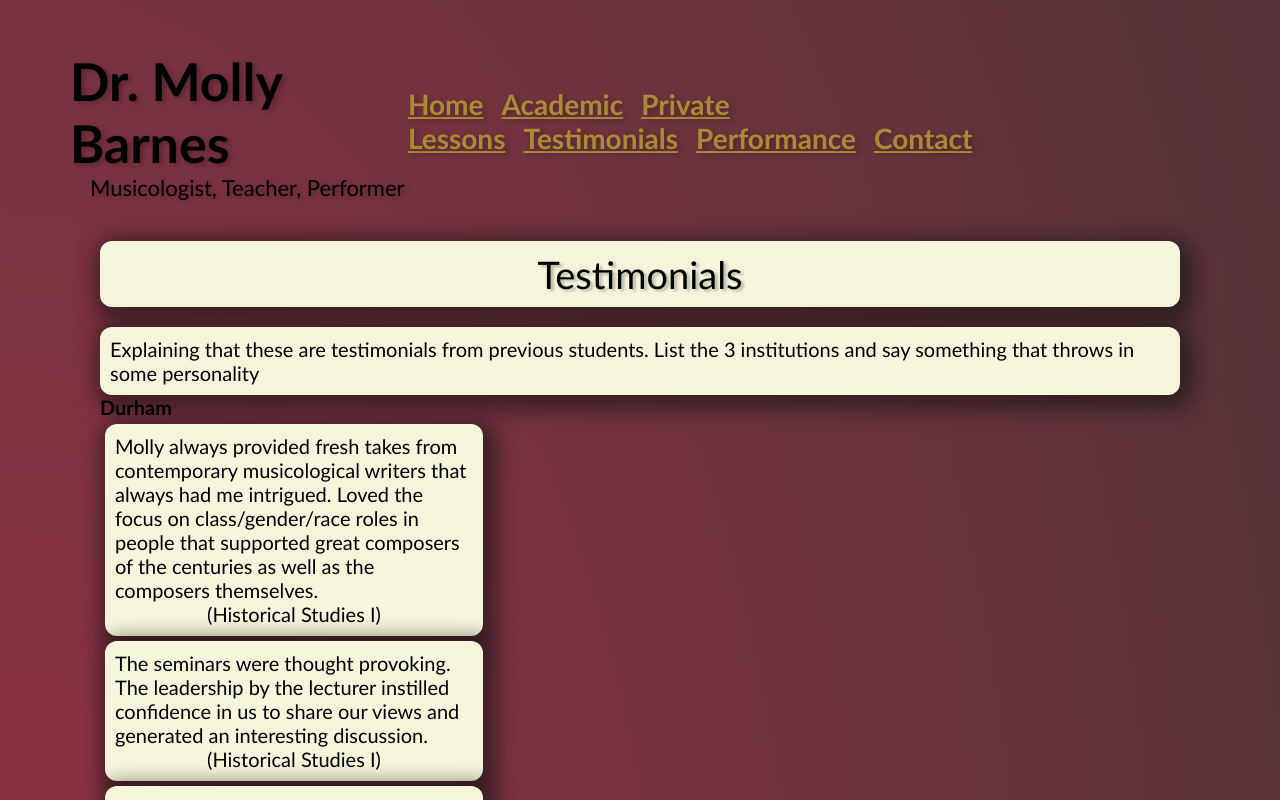
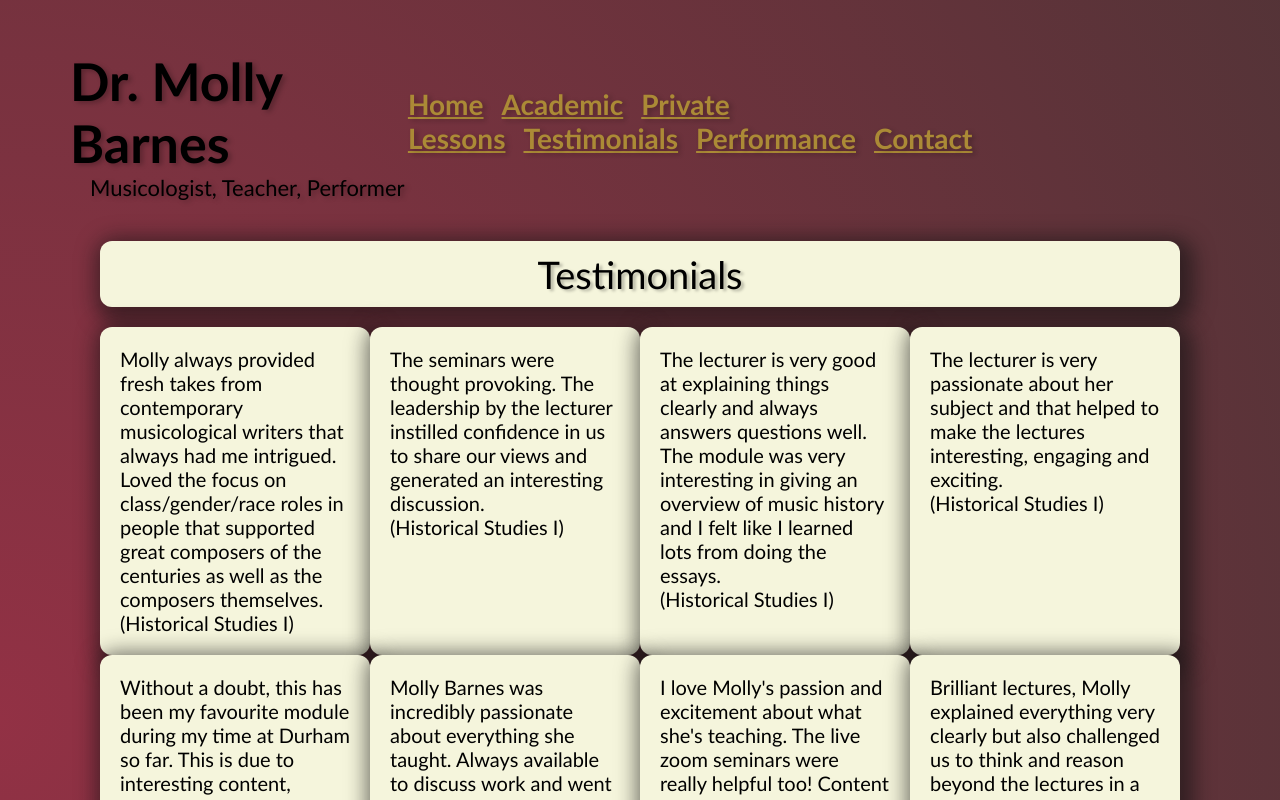
Before and after one commit to jlayher/molly-barnes-music, a Next.js app: page /testimonials in a window 1280 px wide. Shown: the top 800 px of the page. Built offline with nearby package versions, Linux system fonts and the light colour scheme.

Commit message:
Css grid for Testimonials, starting

```diff
--- a/src/pages/academic-teaching.js
+++ b/src/pages/academic-teaching.js
@@ -4,6 +4,7 @@ import React from "react";
 import TestimonialBar from "@/components/TestimonialBar";
 
 import styles from "@/styles/academic.module.css";
+import SidepanelTest from "@/components/Body-Components/SidepanelTest";
 
 const AcademicTeaching = () => {
   return (
@@ -16,9 +17,7 @@ const AcademicTeaching = () => {
 
 
         {/* Side Panel for Testimonials */}
-        <TestimonialBar >
-          Hello
-        </TestimonialBar>
+        <SidepanelTest></SidepanelTest>
 
         {/* Container for Academic Teaching and Research Cards */}
         <div className={styles.academic__body_text_container}>
--- a/src/pages/testimonials.js
+++ b/src/pages/testimonials.js
@@ -18,18 +18,23 @@ const Testimonials = () => {
     <Layout>
       <div className={styles.testimonials__title}>Testimonials</div>
 
-      <div className={styles.testimonials__blurb}>
+      {/* <div className={styles.testimonials__blurb}>
         Explaining that these are testimonials from previous students.  List the 3 institutions and say something that throws in some personality
-      </div>
+      </div> */}
 
-      <div className={styles.testimonials__container}>
-        <div>
-          <h1>Durham</h1>
+      {/* <div className={styles.testimonials__container}> */}
+
+      {/* Testing out Grid Functionality with new Div class on durham */}
+
+
+      <div className={styles.testimonials__grid_container}>
+          {/* <h1>Durham</h1> */}
           {durham.map(({ id, text, course }) => (
             <TestimonialCard text={text} course={course}>
             </TestimonialCard>
           ))}
-        </div>
+      </div>
+
 
         {/* <div>
           <h1>Greensboro</h1>
@@ -46,7 +51,7 @@ const Testimonials = () => {
             </TestimonialCard>
           ))}
         </div> */}
-      </div>
+      {/* </div> */}
 
 
 
--- a/src/styles/footer.module.css
+++ b/src/styles/footer.module.css
@@ -38,9 +38,20 @@
 
 .footer__section_container_private {
     display: flex;
-
+    /* gradient generated with cssmatic.com */
+    -webkit-box-shadow: 5px 6px 20px 9px rgba(18,18,18,0.57);
+    -moz-box-shadow: 5px 6px 20px 9px rgba(18,18,18,0.57);
+    box-shadow: 5px 6px 20px 9px rgba(18,18,18,0.57);
 }
 
 .footer__section_container_anchors{
     color: rgb(201, 197, 190);
+
 }
+
+.footer__section_container_titles {
+    /* gradient generated with cssmatic.com */
+    -webkit-box-shadow: 5px 6px 20px 9px rgba(18,18,18,0.57);
+    -moz-box-shadow: 5px 6px 20px 9px rgba(18,18,18,0.57);
+    box-shadow: 5px 6px 20px 9px rgba(18,18,18,0.57);
+}
--- a/src/styles/testcard.module.css
+++ b/src/styles/testcard.module.css
@@ -8,16 +8,18 @@
 
 
 .testcard__body_text {
-    display: flex;
-    flex-direction: column;
-    align-items: center;
+    /* display: flex;
+    flex-direction: column; */
+    /* align-items: center;
+    justify-content: space-between; */
+
 
     background-color: beige;
     border-radius: 12px;
 
-    margin: 5px;
-    padding: 10px;
-    max-width: 35%;
+    /* margin: 5px; */
+    padding: 20px;
+    /* max-width: 35%; */
 
 
       /* gradient generated with cssmatic.com */
@@ -25,3 +27,5 @@
     -moz-box-shadow: 5px 6px 20px 9px rgba(18,18,18,0.57);
     box-shadow: 5px 6px 20px 9px rgba(18,18,18,0.57);
 }
+
+/* Create separate classes for the institution and course */
--- a/src/styles/testimonials.module.css
+++ b/src/styles/testimonials.module.css
@@ -22,76 +22,13 @@
   box-shadow: 5px 6px 20px 9px rgba(18,18,18,0.57);
   }
 
-  .testimonials__body_container {
-    display: flex;
-    justify-content: center;
 
-    padding-top: 10px;
-    padding-bottom: 10px;
-    margin: 0px 0px 20px 0px;
+  .testimonials__grid_container {
+    display: grid;
+    /* grid-auto-rows: auto; */
+    grid-template-columns: 1fr 1fr 1fr 1fr;
+    /* grid-auto-flow: row; */
+    /* grid-row: auto; */
+    /* grid-auto-flow: auto; */
 
-    border-radius: 12px;
-
-    font-size: 38px;
-    font-weight: 400;
-
-    text-shadow: 3px 2px 3px rgba(0,0,0,0.25);
-    background-color: beige;
-
-      /* gradient generated with cssmatic.com */
-  -webkit-box-shadow: 5px 6px 20px 9px rgba(18,18,18,0.57);
-  -moz-box-shadow: 5px 6px 20px 9px rgba(18,18,18,0.57);
-  box-shadow: 5px 6px 20px 9px rgba(18,18,18,0.57);
-
-}
-
-.testimonials__body_text {
-    display: flex;
-    flex-direction: column;
-    align-items: center;
-
-    background-color: beige;
-    border-radius: 12px;
-    padding: 10px;
-    max-width: 65%;
-    margin-top: 10px;
-
-/* gradient generated with cssmatic.com */
-    -webkit-box-shadow: 5px 6px 20px 9px rgba(18,18,18,0.57);
-    -moz-box-shadow: 5px 6px 20px 9px rgba(18,18,18,0.57);
-    box-shadow: 5px 6px 20px 9px rgba(18,18,18,0.57);
-}
-
-
-.testimonials__body_text p {
-    font-size: 26px;
-    padding: 15px;
-    line-height: 32px;
-}
-
-.testimonials__body_text a {
-    font-size: 26px;
-    line-height: 32px;
-}
-
-.testimonials__blurb {
-    display: flex;
-    flex-direction: column;
-    align-items: center;
-
-    background-color: beige;
-    border-radius: 12px;
-    padding: 10px;
-    /* max-width: 65%; */
-    margin-top: 10px;
-
-/* gradient generated with cssmatic.com */
-    -webkit-box-shadow: 5px 6px 20px 9px rgba(18,18,18,0.57);
-    -moz-box-shadow: 5px 6px 20px 9px rgba(18,18,18,0.57);
-    box-shadow: 5px 6px 20px 9px rgba(18,18,18,0.57);
-}
-
-.testimonials__container {
-    display: flex;
-    flex-direction: column ;
-}
+  }
```
Also changed, not shown: src/components/Body-Components/SidepanelTest.js (renamed from src/components/Body-Components/TestCard.js, +4 -6 lines), src/styles/sidepaneltest.module.css (added).
